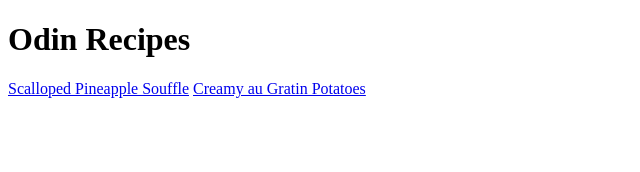
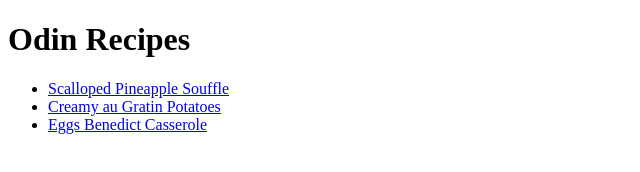
Before and after one commit to vladenbrot/odin-recipes, a plain HTML site: page index.html in a window 1280 px wide. Shown: the whole page, without its empty margins (0-640 px from the left). Drawn offline with Linux system fonts and the light colour scheme.

Commit message:
Updated in index the links to the recipes to be in a list. Made initial structure of the eggs benedict recipe

```diff
--- a/index.html
+++ b/index.html
@@ -7,7 +7,10 @@
 
     <body>
         <h1>Odin Recipes</h1>
-        <a href="recipes/pineapple-souffle.html">Scalloped Pineapple Souffle</a>
-        <a href="recipes/gratin-potatoes.html">Creamy au Gratin Potatoes</a>
+        <ul>
+            <li><a href="recipes/pineapple-souffle.html">Scalloped Pineapple Souffle</a></li>
+            <li><a href="recipes/gratin-potatoes.html">Creamy au Gratin Potatoes</a></li>
+            <li><a href="recipes/egg-benedict.html">Eggs Benedict Casserole</a></li>
+        </ul>
     </body>
 </html>
```
Also changed, not shown: recipes/egg-benedict.html (added, +11 -0 lines), images/egg-benedict.webp (added).
